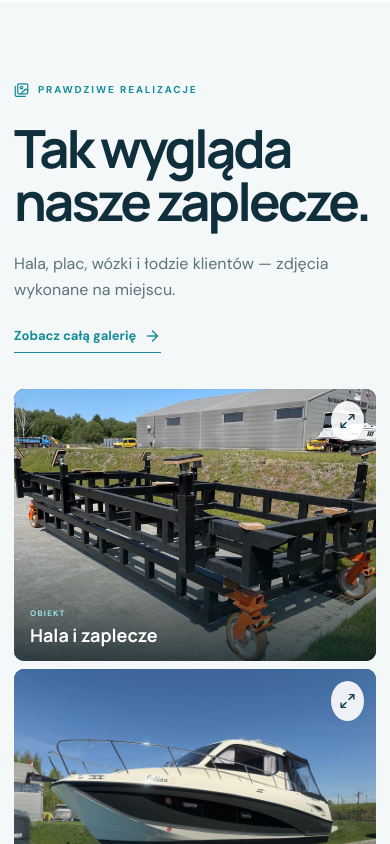
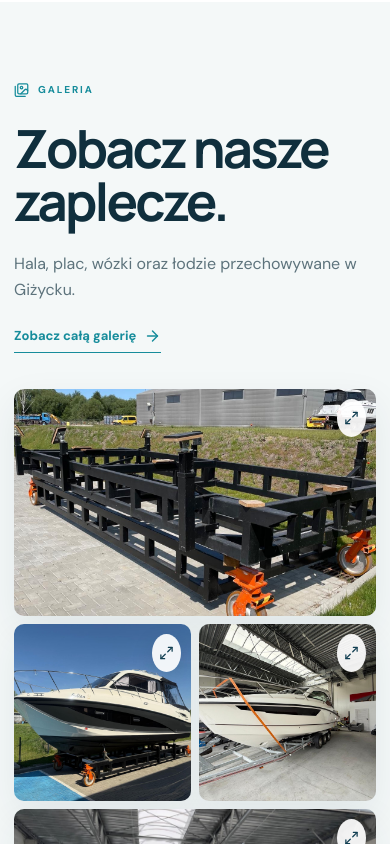
Before and after one commit to bohunek5/zimowanie, a React (Vite) app: page / in a window 390 px wide. Shown: the part 3320-4164 px from the top of the page. Built offline with nearby package versions, Linux system fonts and the light colour scheme.

Commit message:
Polish gallery layout and light hero

```diff
--- a/src/components/PhotoGallery.tsx
+++ b/src/components/PhotoGallery.tsx
@@ -41,7 +41,7 @@ export function PhotoGallery({ photos, compact = false }: Readonly<PhotoGalleryP
         {visiblePhotos.map((photo, index) => (
           <button className="photo-gallery__item" type="button" key={photo.src} onClick={() => setActiveIndex(index)} aria-label={`Powiększ zdjęcie: ${photo.title}`}>
             <img src={`${import.meta.env.BASE_URL}${photo.src.replace(/^\//, '')}`} alt={photo.alt} loading={index > 1 ? 'lazy' : 'eager'}/>
-            <span><small>{photo.category}</small><strong>{photo.title}</strong></span><Maximize2/>
+            <Maximize2/>
           </button>
         ))}
       </div>
@@ -50,7 +50,6 @@ export function PhotoGallery({ photos, compact = false }: Readonly<PhotoGalleryP
         <button className="lightbox__arrow lightbox__arrow--left" type="button" onClick={(event) => { event.stopPropagation(); move(-1); }} aria-label="Poprzednie zdjęcie"><ChevronLeft/></button>
         <figure onClick={(event) => event.stopPropagation()}>
           <img src={`${import.meta.env.BASE_URL}${visiblePhotos[activeIndex].src.replace(/^\//, '')}`} alt={visiblePhotos[activeIndex].alt}/>
-          <figcaption><span>{visiblePhotos[activeIndex].category}</span><strong>{visiblePhotos[activeIndex].title}</strong><small>{activeIndex + 1} / {visiblePhotos.length}</small></figcaption>
         </figure>
         <button className="lightbox__arrow lightbox__arrow--right" type="button" onClick={(event) => { event.stopPropagation(); move(1); }} aria-label="Następne zdjęcie"><ChevronRight/></button>
       </div>}
--- a/src/pages/Pages.tsx
+++ b/src/pages/Pages.tsx
@@ -101,7 +101,7 @@ export function HomePage(_props: Readonly<EmptyPageProps>) {
         <div className="container editorial-services">{editorialServices.map((item) => <article className="editorial-service" key={item.title}><div className="editorial-service__image"><img src={`${import.meta.env.BASE_URL}${item.image.replace(/^\//,'')}`} alt={item.imageAlt}/></div><div className="editorial-service__copy"><small>{item.label}</small><h3>{item.title}</h3><p>{item.text}</p><Link to="/oferta">Poznaj szczegóły <ArrowRight/></Link></div></article>)}</div>
       </section>
 
-      <section className="section real-gallery-preview"><div className="container section-intro"><div><span className="overline"><Images/> Prawdziwe realizacje</span><h2>Tak wygląda nasze zaplecze.</h2></div><div><p>Hala, plac, wózki i łodzie klientów — zdjęcia wykonane na miejscu.</p><Link to="/galeria">Zobacz całą galerię <ArrowRight/></Link></div></div><div className="container"><PhotoGallery photos={galleryPhotos} compact/></div></section>
+      <section className="section real-gallery-preview"><div className="container section-intro"><div><span className="overline"><Images/> Galeria</span><h2>Zobacz nasze zaplecze.</h2></div><div><p>Hala, plac, wózki oraz łodzie przechowywane w Giżycku.</p><Link to="/galeria">Zobacz całą galerię <ArrowRight/></Link></div></div><div className="container"><PhotoGallery photos={galleryPhotos} compact/></div></section>
 
       <SeasonBand/>
 
@@ -134,7 +134,7 @@ export function HallPage(_props: Readonly<EmptyPageProps>) {
 }
 
 export function GalleryPage(_props: Readonly<EmptyPageProps>) {
-  return <><section className="gallery-hero"><div className="container"><span className="overline"><Images/> Galeria</span><h1>Prawdziwe zdjęcia<br/>z naszego obiektu.</h1><p>Plac, ogrzewana hala, przygotowane wózki i obsługa dużych jednostek w Giżycku.</p></div></section><section className="section gallery-page"><div className="container gallery-page__head"><strong>{galleryPhotos.length} zdjęć</strong><span>Giżycko · ul. Sybiraków</span></div><div className="container"><PhotoGallery photos={galleryPhotos}/></div></section><PrimaryCta/></>;
+  return <><section className="gallery-hero"><div className="container"><span className="overline"><Images/> Galeria</span><h1>Galeria</h1><p>Plac, ogrzewana hala, przygotowane wózki i łodzie przechowywane w Giżycku.</p></div></section><section className="section gallery-page"><div className="container gallery-page__head"><strong>{galleryPhotos.length} zdjęć</strong><span>Giżycko · ul. Sybiraków</span></div><div className="container"><PhotoGallery photos={galleryPhotos}/></div></section><PrimaryCta/></>;
 }
 
 export function ContactPage(_props: Readonly<EmptyPageProps>) {
--- a/src/site.css
+++ b/src/site.css
@@ -242,26 +242,24 @@
 .real-gallery-preview{background:var(--bg)}
 .real-gallery-preview .section-intro>div:last-child a{display:inline-flex;align-items:center;gap:8px;color:var(--accent);font-size:13px;font-weight:800;border-bottom:1px solid;padding-bottom:4px}
 .real-gallery-preview .section-intro>div:last-child a svg{width:17px}
-.photo-gallery{display:grid;grid-template-columns:repeat(12,1fr);grid-auto-rows:250px;gap:12px}
-.photo-gallery__item{position:relative;grid-column:span 4;border:0;padding:0;border-radius:14px;overflow:hidden;background:var(--navy-2);color:#fff;text-align:left;cursor:zoom-in}
+.photo-gallery{display:grid;grid-template-columns:repeat(12,1fr);grid-auto-rows:270px;gap:14px}
+.photo-gallery__item{position:relative;grid-column:span 4;border:0;padding:0;border-radius:16px;overflow:hidden;background:var(--surface-soft);color:#fff;text-align:left;cursor:zoom-in;box-shadow:0 14px 38px rgba(8,47,64,.08)}
 .photo-gallery__item:nth-child(1),.photo-gallery__item:nth-child(6),.photo-gallery__item:nth-child(11){grid-column:span 8}
 .photo-gallery__item:nth-child(1),.photo-gallery__item:nth-child(2){grid-row:span 2}
 .photo-gallery__item img{width:100%;height:100%;object-fit:cover;transition:transform .45s ease,filter .45s ease}
-.photo-gallery__item:after{content:'';position:absolute;inset:0;background:linear-gradient(0deg,rgba(4,24,32,.78),transparent 54%)}
 .photo-gallery__item:hover img{transform:scale(1.025);filter:saturate(1.05)}
-.photo-gallery__item>span{position:absolute;z-index:2;left:20px;bottom:18px;display:flex;flex-direction:column}
-.photo-gallery__item small{text-transform:uppercase;letter-spacing:.15em;font-size:8px;color:#9be1e6;font-weight:800}
-.photo-gallery__item strong{font:700 18px 'Manrope';margin-top:3px}
-.photo-gallery__item>svg{position:absolute;z-index:2;right:18px;top:18px;width:20px;padding:9px;box-sizing:content-box;border-radius:50%;background:rgba(255,255,255,.9);color:#123f52}
+.photo-gallery__item:focus-visible{outline:3px solid var(--accent);outline-offset:3px}
+.photo-gallery__item>svg{position:absolute;z-index:2;right:16px;top:16px;width:18px;padding:9px;box-sizing:content-box;border-radius:50%;background:rgba(255,255,255,.92);color:#123f52;opacity:0;transform:translateY(-5px);transition:opacity .2s,transform .2s;box-shadow:0 8px 25px rgba(0,0,0,.12)}
+.photo-gallery__item:hover>svg,.photo-gallery__item:focus-visible>svg{opacity:1;transform:none}
 .photo-gallery--compact{grid-auto-rows:290px}.photo-gallery--compact .photo-gallery__item{grid-column:span 4;grid-row:auto}.photo-gallery--compact .photo-gallery__item:first-child{grid-column:span 8}
-.gallery-hero{padding:180px 0 105px;background:var(--navy-2);color:#fff;position:relative;overflow:hidden}
-.gallery-hero:after{content:'GALERIA';position:absolute;right:-35px;bottom:-30px;font:800 clamp(7rem,17vw,15rem)/.75 'Manrope';color:rgba(255,255,255,.035);letter-spacing:-.08em}
-.gallery-hero .container{position:relative;z-index:2}.gallery-hero h1{max-width:1000px;margin:10px 0 30px}.gallery-hero p{color:#b8c9ce;font-size:18px;max-width:650px}.gallery-page{background:var(--surface-soft)}
+.gallery-hero{padding:180px 0 105px;background:var(--surface);color:var(--ink);position:relative;overflow:hidden;border-bottom:1px solid var(--line)}
+.gallery-hero:before{content:'';position:absolute;width:360px;height:360px;border-radius:50%;right:8%;top:40px;background:var(--accent-soft);box-shadow:0 0 0 70px color-mix(in srgb,var(--accent-soft) 55%,transparent),0 0 0 140px color-mix(in srgb,var(--accent-soft) 24%,transparent)}
+.gallery-hero:after{content:'GALERIA';position:absolute;right:-35px;bottom:-30px;font:800 clamp(7rem,17vw,15rem)/.75 'Manrope';color:color-mix(in srgb,var(--accent) 7%,transparent);letter-spacing:-.08em}
+.gallery-hero .container{position:relative;z-index:2}.gallery-hero h1{max-width:1000px;margin:10px 0 24px}.gallery-hero p{color:var(--muted);font-size:18px;max-width:650px}.gallery-page{background:var(--surface-soft)}
 .gallery-page__head{display:flex;justify-content:space-between;align-items:center;margin-bottom:24px}.gallery-page__head strong{font:700 24px 'Manrope'}.gallery-page__head span{color:var(--muted);font-size:12px}
 .lightbox-open{overflow:hidden}.lightbox{position:fixed;z-index:200;inset:0;background:rgba(3,16,22,.94);display:grid;place-items:center;padding:50px 90px;color:#fff}
 .lightbox figure{margin:0;max-width:min(1400px,90vw);max-height:90vh;display:flex;flex-direction:column;align-items:center}
 .lightbox figure img{max-width:100%;max-height:78vh;object-fit:contain;border-radius:8px}
-.lightbox figcaption{width:100%;display:grid;grid-template-columns:1fr auto;gap:2px 20px;padding-top:14px}.lightbox figcaption span{font-size:9px;text-transform:uppercase;letter-spacing:.16em;color:#7ed6df;font-weight:800}.lightbox figcaption strong{font:700 18px 'Manrope'}.lightbox figcaption small{grid-column:2;grid-row:1/3;align-self:center;color:#9db0b7}
 .lightbox button{position:absolute;border:0;color:#fff;background:rgba(255,255,255,.1);display:grid;place-items:center}.lightbox__close{right:24px;top:24px;width:48px;height:48px;border-radius:50%}.lightbox__close svg{width:22px}.lightbox__arrow{top:50%;width:52px;height:72px;border-radius:8px;transform:translateY(-50%)}.lightbox__arrow svg{width:28px}.lightbox__arrow--left{left:22px}.lightbox__arrow--right{right:22px}
 .hall-photo-pair{display:grid;grid-template-columns:1.25fr .75fr;gap:14px;margin-top:16px}.hall-photo-pair img{width:100%;height:450px;object-fit:cover;border-radius:16px}.hall-photo-pair img:last-child{object-position:center}
 
@@ -270,8 +268,8 @@
 }
 @media(max-width:680px){
   .mobile-nav{grid-template-columns:repeat(7,1fr);padding-inline:2px}.mobile-nav span{font-size:7px}.mobile-nav svg{width:20px;height:20px;stroke-width:2.2}.mobile-nav a.active svg{width:21px;height:21px}
-  .photo-gallery,.photo-gallery--compact{grid-template-columns:1fr;grid-auto-rows:auto;gap:8px}.photo-gallery__item,.photo-gallery__item:nth-child(1),.photo-gallery__item:nth-child(2),.photo-gallery__item:nth-child(6),.photo-gallery__item:nth-child(11),.photo-gallery--compact .photo-gallery__item,.photo-gallery--compact .photo-gallery__item:first-child{grid-column:auto;grid-row:auto;aspect-ratio:4/3;border-radius:10px}.photo-gallery__item:nth-child(4n+1){aspect-ratio:3/4}.photo-gallery__item>span{left:16px;bottom:14px}.photo-gallery__item>svg{right:12px;top:12px;width:17px;padding:8px}
-  .gallery-hero{padding:80px 0 62px}.gallery-hero h1{font-size:clamp(3rem,14.5vw,4.2rem)}.gallery-hero p{font-size:15px}.gallery-page{padding-top:52px}.gallery-page__head{display:block}.gallery-page__head span{display:block;margin-top:4px}
+  .photo-gallery,.photo-gallery--compact{grid-template-columns:repeat(2,minmax(0,1fr));grid-auto-rows:auto;gap:8px}.photo-gallery__item,.photo-gallery__item:nth-child(1),.photo-gallery__item:nth-child(2),.photo-gallery__item:nth-child(6),.photo-gallery__item:nth-child(11),.photo-gallery--compact .photo-gallery__item,.photo-gallery--compact .photo-gallery__item:first-child{grid-column:auto;grid-row:auto;aspect-ratio:1/1;border-radius:10px}.photo-gallery:not(.photo-gallery--compact) .photo-gallery__item:nth-child(1),.photo-gallery:not(.photo-gallery--compact) .photo-gallery__item:nth-child(6),.photo-gallery--compact .photo-gallery__item:first-child,.photo-gallery--compact .photo-gallery__item:last-child{grid-column:1/-1;aspect-ratio:16/10}.photo-gallery__item>svg{right:10px;top:10px;width:15px;padding:7px;opacity:1;transform:none}
+  .gallery-hero{padding:74px 0 58px}.gallery-hero:before{width:190px;height:190px;right:-80px;top:15px}.gallery-hero h1{font-size:clamp(3.5rem,17vw,4.8rem);margin-bottom:18px}.gallery-hero p{font-size:15px;line-height:1.65;max-width:90%}.gallery-page{padding-top:46px}.gallery-page__head{display:flex;margin-bottom:18px}.gallery-page__head strong{font-size:19px}.gallery-page__head span{font-size:10px}
   .lightbox{padding:60px 10px 85px}.lightbox figure{max-width:100%}.lightbox figure img{max-height:70vh}.lightbox__close{right:12px;top:12px}.lightbox__arrow{top:auto;bottom:14px;width:56px;height:48px}.lightbox__arrow--left{left:calc(50% - 62px)}.lightbox__arrow--right{right:calc(50% - 62px)}
   .hall-photo-pair{width:100%;grid-template-columns:1fr;gap:0}.hall-photo-pair img{height:280px;border-radius:0}.real-gallery-preview .section-intro>div:last-child a{margin-top:6px}
 }
```
